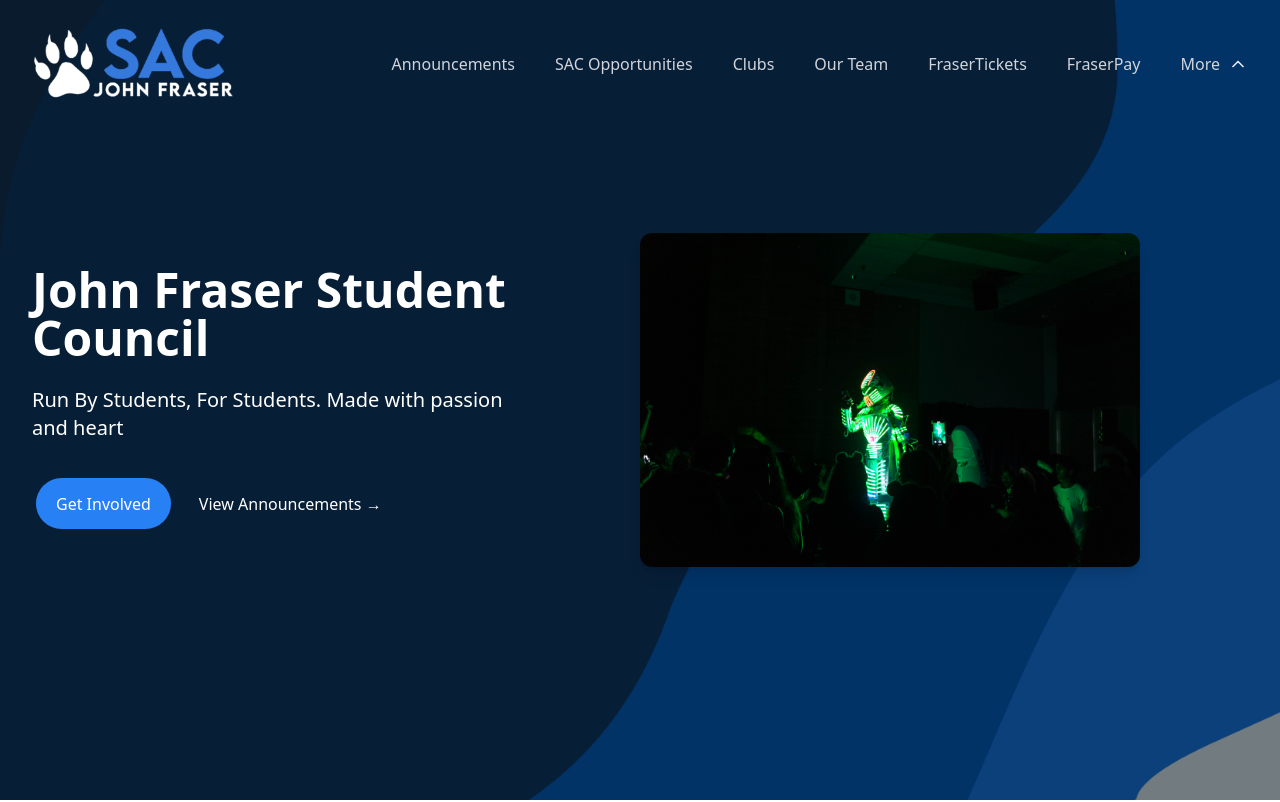
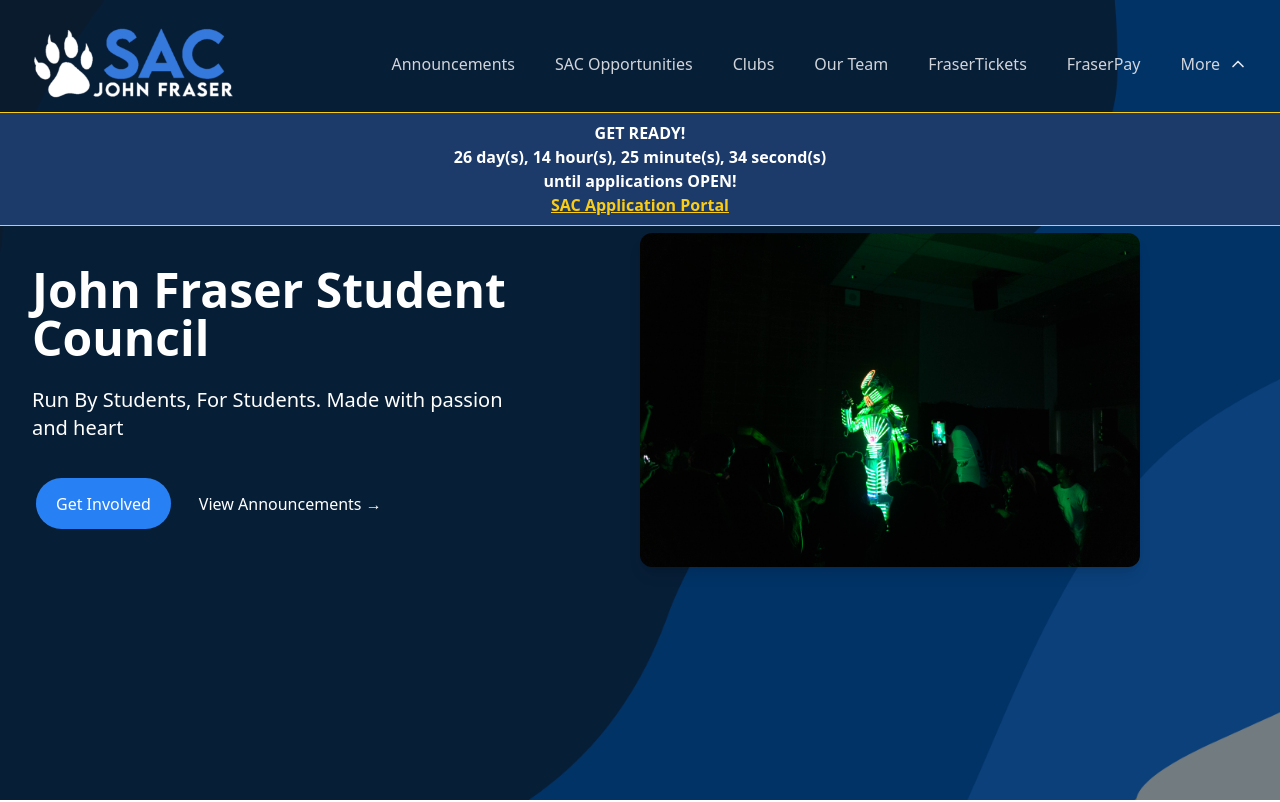
Before and after one commit to JohnfraserSAC/johnfrasersac, a Next.js app: page / in a window 1280 px wide. Shown: the top 802 px of the page. Built offline with nearby package versions, Linux system fonts and the light colour scheme.

Commit message:
add honourary member application timings, change financial transparency pdf

```diff
--- a/app/announcements/dashboard/admin/page.tsx
+++ b/app/announcements/dashboard/admin/page.tsx
@@ -113,7 +113,7 @@ export default function AdminDashboard() {
 
   return (
     <div style={{ padding: '2rem', maxWidth: '1100px', margin: 'auto' }}>
-      <hr className='h-[200px] md:h-[100px] border-0'></hr>
+      <hr className='h-[225px] md:h-[125] border-0'></hr>
       <h1>Admin Dashboard</h1>
       {status && <p style={{ margin: '1rem 0', color: 'green' }}>{status}</p>}
 
--- a/app/announcements/dashboard/login/page.tsx
+++ b/app/announcements/dashboard/login/page.tsx
@@ -30,7 +30,7 @@ export default function LoginPage() {
   };
 
   return (
-    <div className="max-w-sm mx-auto mt-36 p-6 bg-white shadow-md rounded-xl border border-gray-200 my-12">
+    <div className="max-w-sm mx-auto mt-60 p-6 bg-white shadow-md rounded-xl border border-gray-200 my-12">
       <h2 className="text-2xl font-semibold text-gray-800 mb-6 text-center">Login</h2>
 
       <form onSubmit={handleSubmit} className="flex flex-col gap-4">
--- a/app/announcements/dashboard/reader/page.tsx
+++ b/app/announcements/dashboard/reader/page.tsx
@@ -53,7 +53,7 @@ export default function ReaderDashboard() {
 
     return (
         <div className="w-full">
-            <div className="text-white custom-background-4 w-full gap-y-4 flex justify-center items-center flex-col text-center pt-40 py-8 mb-8">
+            <div className="text-white custom-background-4 w-full gap-y-4 flex justify-center items-center flex-col text-center pt-60 py-8 mb-8">
                 <h1 className="text-5xl font-bold mb-4">Reader Dashboard</h1>
                 <h2 className="text-2xl">Welcome <strong>Reader</strong>!</h2>
             </div>
--- a/app/announcements/dashboard/student/page.tsx
+++ b/app/announcements/dashboard/student/page.tsx
@@ -211,7 +211,7 @@ export default function StudentDashboard() {
 
   return (
     <div className='w-full'>
-      <div className='gap-y-4 text-white custom-background-4 flex justify-center items-center flex-col text-center pt-40 w-full py-8'>
+      <div className='gap-y-4 text-white custom-background-4 flex justify-center items-center flex-col text-center pt-60 w-full py-8'>
         <h1 className="text-5xl font-bold ">Student Dashboard</h1>
 
         <h2 className="text-2xl ">Welcome <strong>{username}!</strong></h2>
@@ -222,7 +222,7 @@ export default function StudentDashboard() {
         ref={settingsRef}
         style={{
           position: 'absolute',
-          top: 100,
+          top: 275,
           right: 24,
           background: '#f5f5f5',
           boxShadow: '0 2px 8px rgba(0,0,0,0.06)',
--- a/app/announcements/dashboard/teacher/page.tsx
+++ b/app/announcements/dashboard/teacher/page.tsx
@@ -138,7 +138,7 @@ useEffect(() => {
       {/* Settings Bar */}
       <div style={{
         position: 'fixed',
-        top: 150,
+        top: 250,
         right: 24,
         background: '#f5f5f5',
         borderRadius: 8,
@@ -165,7 +165,7 @@ useEffect(() => {
       </div>
       {/* <hr className='h-[200px] md:h-[100px] border-0'></hr> */}
 
-      <div className="text-white custom-background-4 w-full gap-y-4 flex justify-center items-center flex-col text-center pt-40 py-8 mb-8">
+      <div className="text-white custom-background-4 w-full gap-y-4 flex justify-center items-center flex-col text-center pt-60 py-8 mb-8">
         <h1 className="text-5xl font-bold mb-4">Teacher Dashboard</h1>
         <h2 className="text-2xl mb-6">Welcome <strong>{username}</strong>!</h2>
       </div>
--- a/app/announcements/page.tsx
+++ b/app/announcements/page.tsx
@@ -53,7 +53,7 @@ export default async function AnnouncementsPage({ searchParams }: { searchParams
     return (
         <main className=''>
             <BootstrapClient/>
-                <div className='text-white custom-background-4 flex justify-center items-center flex-col text-center pt-40 w-full py-8'>
+                <div className='text-white custom-background-4 flex justify-center items-center flex-col text-center pt-64 w-full py-8'>
                     <div className='mb-12 text-center flex flex-col justify-center items-center container'>
                         <h1 className='text-4xl mb-3 lg:text-6xl font-bold'>Announcements</h1>
                         <p className='w-7/12 text-lg mb-6'>Check here for all up to date new at John Fraser! Join our Google Classroom if you never want to miss an event.</p>
--- a/app/announcements/week/page.tsx
+++ b/app/announcements/week/page.tsx
@@ -79,7 +79,7 @@ export default async function AnnouncementsWeekPage() {
 
   return (
     <main>
-      <div className='text-white custom-background-4 flex justify-center items-center flex-col text-center pt-40 w-full py-8'>
+      <div className='text-white custom-background-4 flex justify-center items-center flex-col text-center pt-60 w-full py-8'>
         <div className='mb-12 text-center flex flex-col justify-center items-center container'>
             <h1 className='text-4xl mb-3 lg:text-6xl font-bold'>Weekly Announcements</h1>
             <p className='w-7/12 text-lg mb-6'>Check out this weeks announcements at John Fraser!</p>
--- a/app/clubs/page.tsx
+++ b/app/clubs/page.tsx
@@ -40,7 +40,7 @@ const Page = () => {
 
   return (
     <main className="flex flex-col justify-center items-center min-h-screen bg-gray-100">
-      <div className="custom-background-4 w-full px-auto text-center py-20 lg:pt-40">
+      <div className="custom-background-4 w-full px-auto text-center pb-20 pt-60">
         <div className='container mx-auto'>
           <h1 className="text-3xl lg:text-6xl font-bold mb-5 text-white">Clubs</h1>
           <p className="text-lg lg:w-6/12 mx-auto text-gray-300 mb-5">
--- a/app/opportunities/page.tsx
+++ b/app/opportunities/page.tsx
@@ -10,8 +10,8 @@ const Page = () => {
     <main className='overflow-hidden'>
       {/* Header */}
       <div
-        className='custom-background-4 flex flex-col justify-center items-center text-center py-30 pt-10'
-        style={{ height: '50.3333vh' }}
+        className='custom-background-4 flex flex-col justify-center items-center text-center pb-20 pt-60'
+        // style={{ height: '50.3333vh' }}
       >
         <div className='container w-11/12 text-white'>
           <h1 className='font-bold lg:text-6xl text-[40px] mb-4'>SAC Opportunities</h1>
--- a/app/page.tsx
+++ b/app/page.tsx
@@ -45,7 +45,7 @@ const Page = () => {
   return (
     <main className="w-full">
       {/* Hero Section */}
-      <section className="relative flex min-h-screen items-center md:pb-30 py-40">
+      <section className="relative flex min-h-screen items-center md:pb-30 pb-40 pt-60 md:pt-40">
         <div className="absolute inset-0 z-0">
           <Image
             src="/hero-bg.png"
--- a/app/team/page.tsx
+++ b/app/team/page.tsx
@@ -293,10 +293,10 @@ const page = () => {
   return (
     <main>
       <div
-        className="custom-background-4 text-white flex flex-col lg:justify-between justify-center items-center"
-        style={{ height: "90.33vh" }}
+        className="custom-background-4 text-white flex flex-col lg:justify-between justify-center items-center pt-52"
+        // style={{ height: "90.33vh" }}
       >
-        <div className="text-center lg:mt-32 flex flex-col justify-center items-center lg:w-5/12 my-8">
+        <div className="text-center flex flex-col justify-center items-center lg:w-5/12 my-8">
           <h1 className="lgtext-7xl text-5xl font-semibold mb-4">
             Meet Our Team
           </h1>
--- a/components/Navbar.tsx
+++ b/components/Navbar.tsx
@@ -17,6 +17,21 @@ const links = [
 ];
 
 export default function Navbar() {
+    const appOpenDate = new Date(2025, 8, 3, 8, 0, 0).getTime();
+    const appCloseDate = new Date(2025, 8, 8, 23, 59, 59).getTime();
+    const [appStage, setAppStage] = useState<0 | 1 | 2>(0);
+
+    // 0 -> apps are not open yet
+    // 1 -> apps are open
+    // 2 -> apps are closed
+    const [timeLeft, setTimeLeft] = useState({
+        days: 0,
+        hours: 0,
+        minutes: 0,
+        seconds: 0,
+    });
+    const [now, setNow] = useState<Date>();
+
   const [isOpen, setIsOpen] = useState(false);
   const [logoSrc, setLogoSrc] = useState("/WSAC-Logo.png");
   const [isScrolled, setIsScrolled] = useState(false);
@@ -27,6 +42,41 @@ export default function Navbar() {
     window.addEventListener("scroll", handleScroll);
     return () => window.removeEventListener("scroll", handleScroll);
   }, []);
+
+//   useEffect(() => {
+//     const now = new Date().getTime();
+//   }, [])
+
+  useEffect(() => {
+    const interval = setInterval(() => {
+        const now = new Date().getTime();
+        let difference;
+        if (now < appOpenDate) {
+            difference = appOpenDate - now;
+            setAppStage(0);
+        } else if (now < appCloseDate) {
+            difference = appCloseDate - now;
+            setAppStage(1);
+        } else {
+            difference = 0;
+            setAppStage(2);
+        }
+
+        if (difference <= 0) {
+            clearInterval(interval);
+            setTimeLeft({ days: 0, hours: 0, minutes: 0, seconds: 0 });
+        } else {
+            setTimeLeft({
+                days: Math.floor(difference / (1000 * 60 * 60 * 24)),
+                hours: Math.floor((difference % (1000 * 60 * 60 * 24)) / (1000 * 60 * 60)),
+                minutes: Math.floor((difference % (1000 * 60 * 60)) / (1000 * 60)),
+                seconds: Math.floor((difference % (1000 * 60)) / 1000)
+            })
+        }
+    }, 1000);
+
+    return () => clearInterval(interval);
+  }, [appOpenDate, appCloseDate]);
 
   return (
     <nav
@@ -102,6 +152,27 @@ export default function Navbar() {
           </div>
         </div>
       )}
+
+      <div className="mt-4 w-full py-2 bg-[#1C3B6A] flex flex-col place-items-center text-white font-semibold text-center border-y-[1px] border-y-yellow-400">
+        <div className="">
+            {
+                appStage == 0 ? "GET READY!" : appStage == 1 ? "APPLY!" : "Honourary applications have closed."
+            }
+        </div>
+        <div className="">
+            {
+                appStage != 2 ? `${timeLeft.days} day(s), ${timeLeft.hours} hour(s), ${timeLeft.minutes} minute(s), ${timeLeft.seconds} second(s)` : ""
+            }
+        </div>
+        <div>
+            {
+                appStage == 0 ? "until applications OPEN!" : appStage == 1 ? "until applications CLOSE!" : ""
+            }
+        </div>
+        <div>
+            <a target="_blank" href="https://apply.johnfrasersac.com/" className="text-yellow-400 hover:text-yellow-500 underline">SAC Application Portal</a>
+        </div>
+      </div>
     </nav>
   );
 }
```
Also changed, not shown: 1 other file (tests, documents, lock files or other folders).
